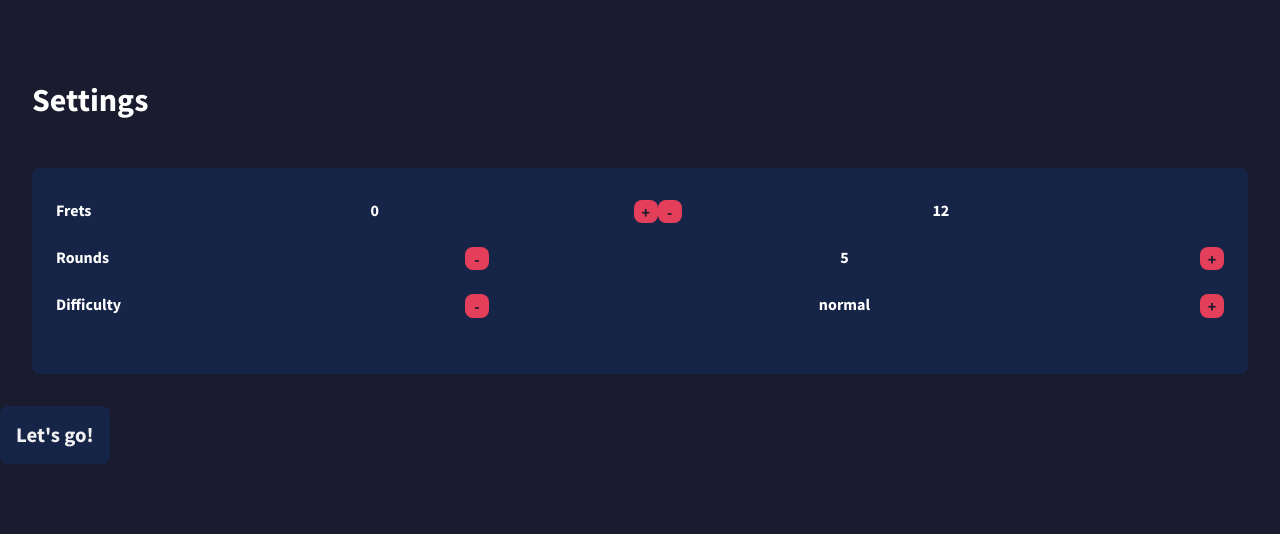
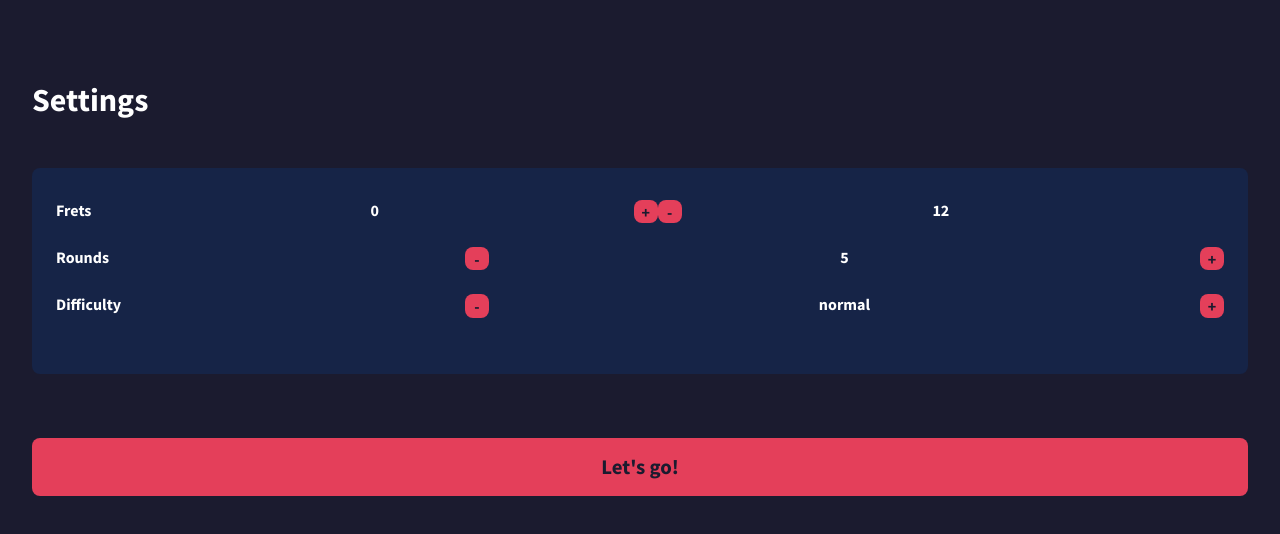
Before and after one commit to ropfoo/fretical, a Nuxt app: page /play in a window 1280 px wide. Shown: the top 534 px of the page. Built offline with nearby package versions, Linux system fonts and the light colour scheme.

Commit message:
fixed settings button style

```diff
--- a/assets/scss/components/layout/_game-ui.scss
+++ b/assets/scss/components/layout/_game-ui.scss
@@ -6,7 +6,7 @@
     button {
       background-color: $color-red;
       color: $color-dark-main;
-      margin-top: 3rem;
+      margin-top: 2rem;
       width: 100%;
     }
 
@@ -56,22 +56,3 @@
     }
   }
 }
-
-.c-selector {
-  border-radius: 0.3rem;
-  padding: 0.3rem;
-  background-color: $color-dark-main;
-  color: $color-red;
-  border: none;
-  font-weight: bold;
-  font-size: 0.8rem;
-  width: auto;
-  text-align: center;
-
-  &:focus {
-  }
-
-  select {
-    background: none;
-  }
-}
--- a/pages/play.vue
+++ b/pages/play.vue
@@ -6,10 +6,15 @@
       <button @click="startGame">Again!</button>
       <button @click="quitGame">Quit</button>
     </div>
-    <template v-if="settings" class="c-game-ui__settings">
+    <div v-if="settings">
       <Settings />
-      <button @click="startGame">Let's go!</button>
-    </template>
+      <div
+        class="c-game-ui__settings"
+        :style="{ padding: '0 2rem', margin: 0 }"
+      >
+        <button @click="startGame">Let's go!</button>
+      </div>
+    </div>
     <div v-else-if="!gameOver && !settings" class="c-fretboard-view">
       <nuxt-link
         @click.native="disablePlayMode"
```
